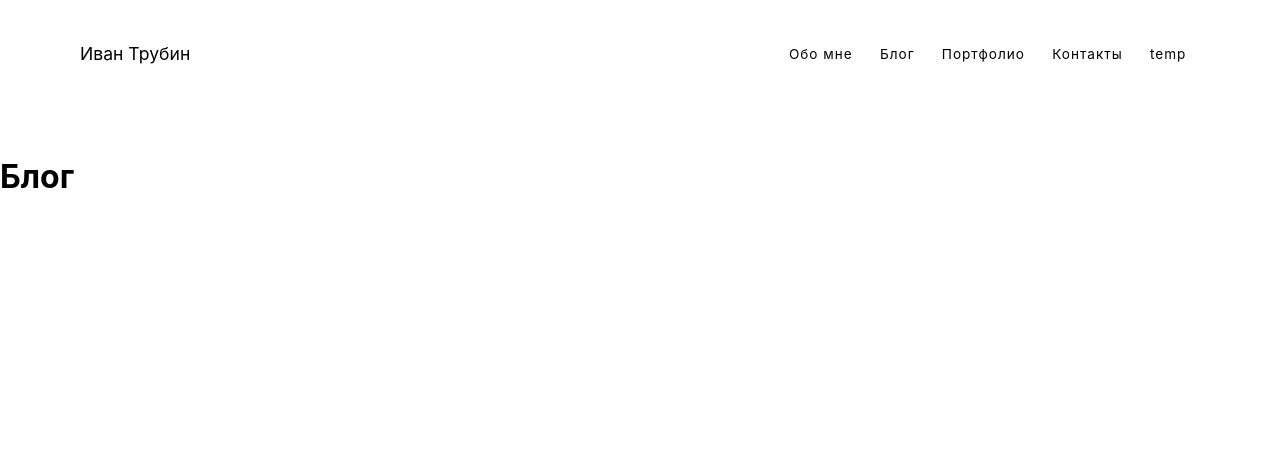
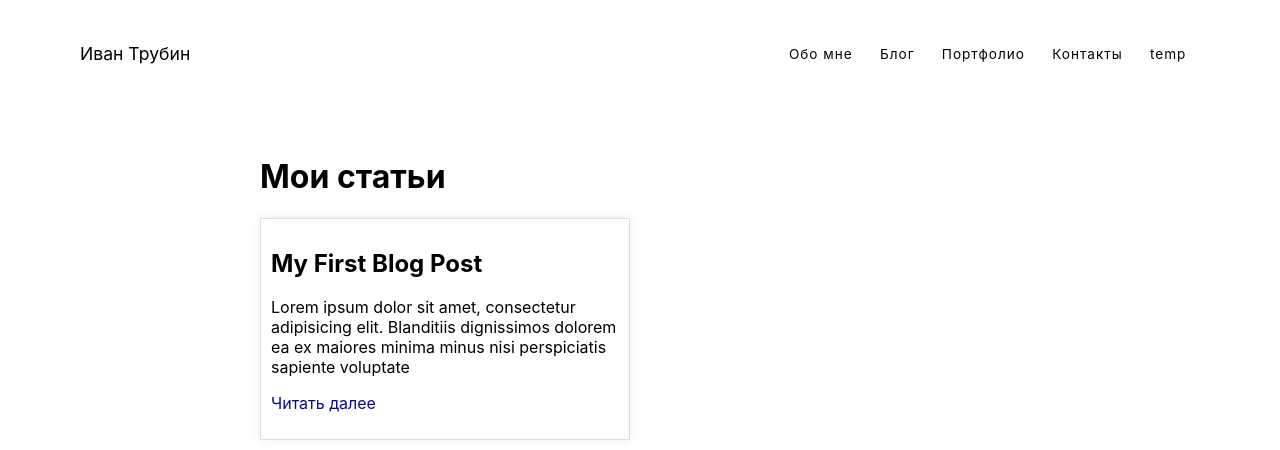
Before and after one commit to Ivan-Trubin/trb, a SvelteKit app: page /blog in a window 1280 px wide. Shown: the top 450 px of the page. Built offline with nearby package versions, Linux system fonts and the light colour scheme.

Commit message:
add Pages

```diff
--- a/src/routes/blog/+page.svelte
+++ b/src/routes/blog/+page.svelte
@@ -1,6 +1,43 @@
-<!-- page.svelte -->
-<h1>Блог</h1>
-<!-- todo... -->
+<svelte:head>
+    <title>Блог</title>
+</svelte:head>
+<div class="container">
+    <h1>Мои статьи</h1>
+    <div class="blogposts">
+        <!-- svelte-ignore missing-declaration -->
+        {#each routes as page}
+        <div class="post">
+            <h2>{page.title}</h2>
+            <p>{page.body}</p>
+            <p class="readmore">
+                <a class="link" href={'/blog/posts/${page.id}'}>
+                Читать далее
+                </a>
+            </p>
+        </div>
+    {/each}
+    </div>
+</div>
+<style>
+    .container {
+        margin: 50px auto;
+        max-width: 800px;
+        padding: 0 20px;
+    }
+    .blogposts {
+        display: grid;
+        grid-template-columns: 1fr 1fr;
+        grid-gap: 20px;
+    }
+    .post {
+        border: 1px solid #ddd;
+        padding: 10px;
+        box-shadow: 0 0 10px #eee;
+    }
+    .link {
+        color: rgb(10, 10, 139);
+    }
+</style>
 <script>
     import { routes } from "./routes";
 </script>
```
